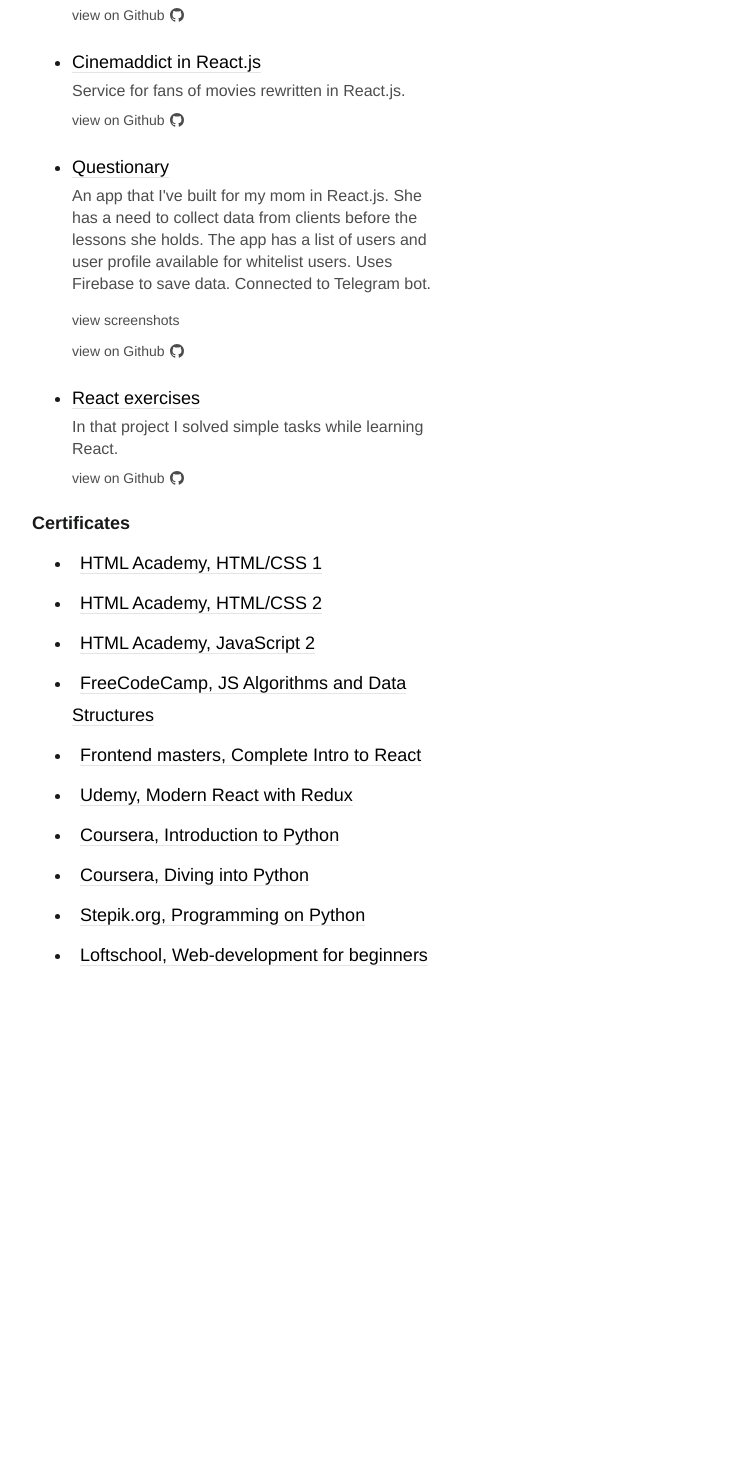
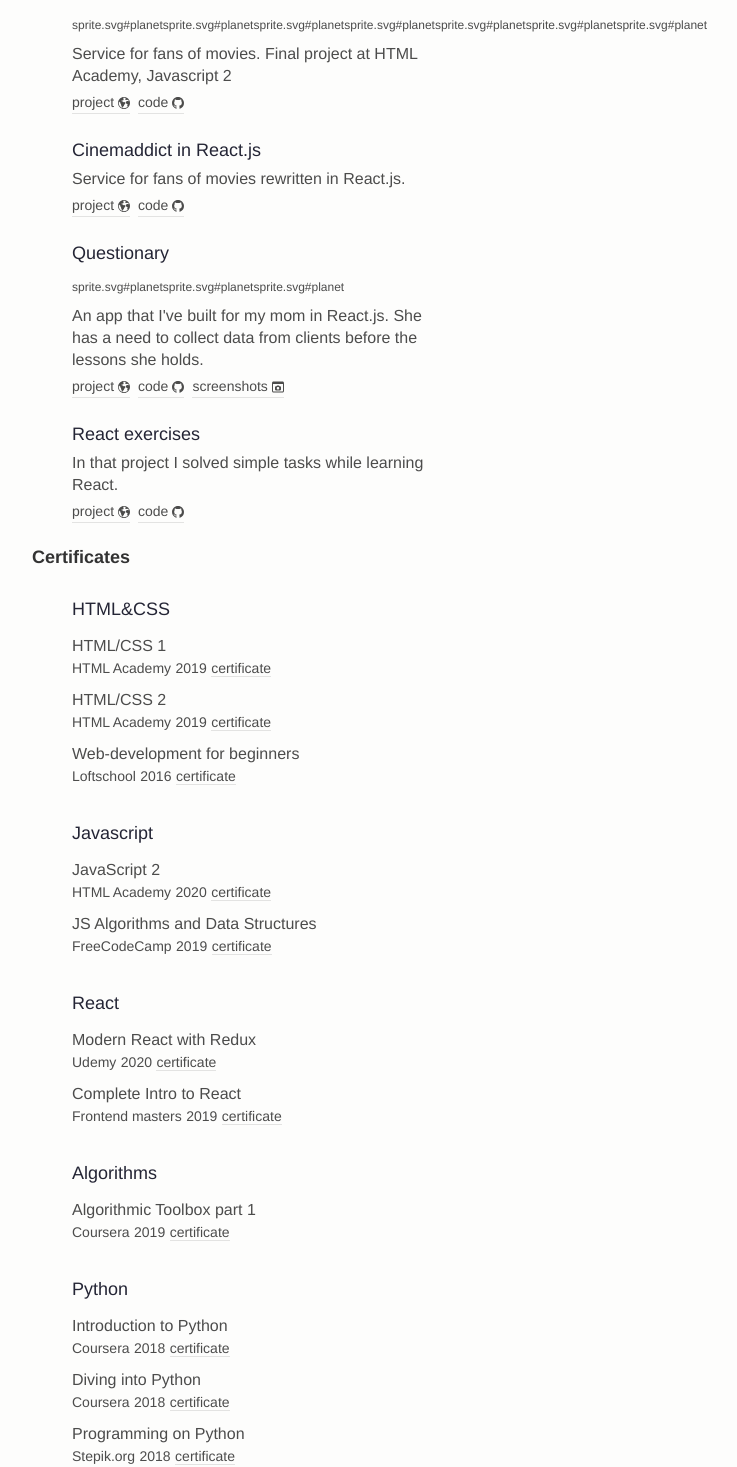
Before and after one commit to kporcelainluv/svelte-resume, a Svelte app: page / in a window 1280 px wide. Shown: the part 1091-2558 px from the top of the page, without its empty margins (408-1145 px from the left). Before the commit the page ends 2112 px from the top, so only its background shows below. Built offline with nearby package versions, Linux system fonts and the light colour scheme.

Commit message:
refactor style

```diff
--- a/src/App.svelte
+++ b/src/App.svelte
@@ -1,18 +1,19 @@
 <script>
   import List from "./List.svelte";
   import Projects from "./Projects.svelte";
+  import Portfolio from "./Portfolio.svelte";
 
-  let avatar = "./static/avatar.jpg";
-  let html1 = "./static/html1.pdf";
-  let html2 = "./static/html2.pdf";
-  let js2 = "./static/JS2.pdf";
-  let coursera1 = "./static/Coursera1.pdf";
-  let coursera2 = "./static/Coursera2.pdf";
-  let stepic = "./static/stepik.pdf";
-  let loftschool = "./static/loftschool.pdf";
-  let freecodecamp =
+  const avatar = "./static/avatar.jpg";
+  const html1 = "./static/html1.pdf";
+  const html2 = "./static/html2.pdf";
+  const js2 = "./static/JS2.pdf";
+  const coursera1 = "./static/Coursera1.pdf";
+  const coursera2 = "./static/Coursera2.pdf";
+  const stepic = "./static/stepik.pdf";
+  const loftschool = "./static/loftschool.pdf";
+  const freecodecamp =
     "https://www.freecodecamp.org/certification/kporcelainluv/javascript-algorithms-and-data-structures";
-
+  const algorithmicToolbox = "./static/algorithmic_toolbox1.pdf";
   const skills = [
     "Responsive HTML/CSS",
     "SASS",
@@ -28,21 +29,85 @@
     { name: "zhukovaksusha@gmail.com", link: "mailto:zhukovaksusha@gmail.com" }
   ];
 
-  const courses = [
-    { name: "HTML Academy, HTML/CSS 1", link: html1 },
-    { name: "HTML Academy, HTML/CSS 2", link: html2 },
-    { name: "HTML Academy, JavaScript 2", link: js2 },
-    {
-      name: "FreeCodeCamp, JS Algorithms and Data Structures",
-      link: freecodecamp
-    },
-    { name: "Frontend masters, Complete Intro to React", link: "" },
-    { name: "Udemy, Modern React with Redux", link: "" },
-    { name: "Coursera, Introduction to Python", link: coursera1 },
-    { name: "Coursera, Diving into Python", link: coursera2 },
-    { name: "Stepik.org, Programming on Python", link: stepic },
-    { name: "Loftschool, Web-development for beginners", link: loftschool }
-  ];
+  const courses = {
+    "HTML&CSS": [
+      {
+        name: "HTML/CSS 1",
+        link: html1,
+        year: "2019",
+        company: "HTML Academy"
+      },
+      {
+        name: "HTML/CSS 2",
+        link: html2,
+        year: "2019",
+        company: "HTML Academy"
+      },
+      {
+        name: "Web-development for beginners",
+        link: loftschool,
+        year: "2016",
+        company: "Loftschool"
+      }
+    ],
+    Javascript: [
+      {
+        name: "JavaScript 2",
+        link: js2,
+        year: "2020",
+        company: "HTML Academy"
+      },
+      {
+        name: "JS Algorithms and Data Structures",
+        link: freecodecamp,
+        year: "2019",
+        company: "FreeCodeCamp"
+      }
+    ],
+    React: [
+      {
+        name: "Modern React with Redux",
+        link: "",
+        year: "2020",
+        company: "Udemy"
+      },
+      {
+        name: "Complete Intro to React",
+        link: "",
+        year: "2019",
+        company: "Frontend masters"
+      }
+    ],
+
+    Algorithms: [
+      {
+        name: "Algorithmic Toolbox part 1",
+        link: algorithmicToolbox,
+        year: "2019",
+        company: "Coursera"
+      }
+    ],
+    Python: [
+      {
+        name: "Introduction to Python",
+        link: coursera1,
+        year: "2018",
+        company: "Coursera"
+      },
+      {
+        name: "Diving into Python",
+        link: coursera2,
+        year: "2018",
+        company: "Coursera"
+      },
+      {
+        name: "Programming on Python",
+        link: stepic,
+        year: "2018",
+        company: "Stepik.org"
+      }
+    ]
+  };
 
   const projects = [
     {
@@ -50,21 +115,32 @@
       link: "https://226838-device.now.sh/",
       github: "https://github.com/kporcelainluv/226838-device",
       desc:
-        "Gadget online store Device. Final project at HTML Academy, HTML/CSS 1"
+        "Gadget online store Device. Final project at HTML Academy, HTML/CSS 1",
+      tags: ["HTML", "CSS", "Pixel-perfect"]
     },
     {
       name: "Sedona",
       link: "https://kporcelainluv.github.io/226838-sedona-17/build/",
       github: "https://github.com/kporcelainluv/226838-sedona-17",
       desc:
-        "Arizona Tourist Campus Site. Final project at HTML Academy, HTML/CSS 2"
+        "Arizona Tourist Campus Site. Final project at HTML Academy, HTML/CSS 2",
+      tags: ["HTML", "BEM", "SASS", "Gulp", "Adaptive Css"]
     },
     {
       name: "Cinemaddict",
       link: "https://226838-cinemaddict-10.now.sh/",
       github: "https://github.com/kporcelainluv/226838-cinemaddict-10",
       desc:
-        "Service for fans of movies.Final project at HTML Academy, Javascript 2"
+        "Service for fans of movies. Final project at HTML Academy, Javascript 2",
+      tags: [
+        "JS",
+        "ES 6",
+        "Webpack",
+        "OOP",
+        "Rest",
+        "Local storage",
+        "Service Workers"
+      ]
     },
     {
       name: "Cinemaddict in React.js",
@@ -77,10 +153,9 @@
       link: "https://zhukovairina.now.sh/",
       github: "https://github.com/kporcelainluv/questionaryProject",
       desc: `An app that I've built for my mom in React.js.
-        She has a need to collect data from clients before the lessons she holds.
-        The app has a list of users and user profile available for whitelist users.
-        Uses Firebase to save data. Connected to Telegram bot.`,
-      screenshots: true
+        She has a need to collect data from clients before the lessons she holds.`,
+      screenshots: true,
+      tags: ["React", "Firebase", "Telegram API"]
     },
     {
       name: "React exercises",
@@ -92,6 +167,11 @@
 </script>
 
 <style>
+  :global(html) {
+    background-color: rgba(242, 242, 230, 0.1);
+    color: #242535;
+    font-family: "Helvetica Neue", sans-serif;
+  }
   container {
     max-width: 900px;
     margin: 0 auto;
@@ -103,7 +183,6 @@
     font-family: "Helvetica Neue", sans-serif;
     font-size: 18px;
     line-height: 32px;
-    color: #181919;
   }
   visually-hidden {
     position: absolute;
@@ -189,7 +268,7 @@
     </block>
     <block>
       <h3>Certificates</h3>
-      <List elements={courses} />
+      <Portfolio {courses} />
     </block>
   </div>
 </container>
--- a/src/List.svelte
+++ b/src/List.svelte
@@ -4,26 +4,22 @@
 
 <style>
   a {
-    color: rgb(0, 0, 0);
-    cursor: pointer;
-    font-family: "Helvetica Neue", sans-serif;
     text-decoration: none;
+    color: #242535;
     border-bottom: 1px solid rgba(0, 0, 0, 0.1);
     margin: 0 0 0 8px;
   }
   a:hover {
-    color: #92d2f9;
-    border-bottom: 1px solid #92d2f9;
+    border-bottom: 1px solid #242535;
   }
   a:focus {
-    color: #92d2f9;
-    border-bottom: 1px solid #92d2f9;
+    border-bottom: 1px solid #242535;
   }
   ul {
     margin-top: 8px;
   }
   li {
-    margin: 0 0 8px 0;
+    margin: 0 0 4px 0;
   }
 </style>
 
--- a/src/Projects.svelte
+++ b/src/Projects.svelte
@@ -1,25 +1,21 @@
 <script>
   export let projects;
+  const sprite = "./static/sprite.svg";
+  import Icon from "./Icon.svelte";
 </script>
 
 <style>
   .link {
-    color: rgb(0, 0, 0);
-    cursor: pointer;
-    font-family: "Helvetica Neue", sans-serif;
+    color: #242535;
+    font-weight: 500;
+    display: inline;
     text-decoration: none;
-    border-bottom: 1px solid rgba(0, 0, 0, 0.1);
+    font-size: 18px;
   }
-  .link:hover {
-    color: #92d2f9;
-    border-bottom: 1px solid #92d2f9;
-  }
-  .link:focus {
-    color: #92d2f9;
-    border-bottom: 1px solid #92d2f9;
-  }
+
   ul {
     margin-top: 8px;
+    list-style-type: none;
   }
   li {
     margin-top: 20px;
@@ -29,75 +25,67 @@
     margin-top: 2px;
     line-height: 22px;
     color: rgba(0, 0, 0, 0.7);
-    margin-bottom: 8px;
+    margin-bottom: 0px;
   }
   .github {
-    display: flex;
+    display: inline-flex;
     align-items: center;
     margin-top: 5px;
     font-size: 14px;
-    border-radius: 25px;
     line-height: 1.5;
     color: rgba(0, 0, 0, 0.7);
+    border-bottom: 1px solid rgba(0, 0, 0, 0.1);
+    margin-right: 8px;
   }
   .github:hover {
-    color: #92d2f9;
+    text-decoration: none;
+    border-bottom: 1px solid #242535;
   }
-  .github:focus {
-    color: #92d2f9;
+
+  .container {
+    display: flex;
   }
-  svg {
-    fill: rgba(0, 0, 0, 0.7);
-    padding-left: 5px;
-    height: 14px;
-    width: 14px;
-    padding-bottom: 2px;
-  }
-  svg:hover {
-    fill: #92d2f9;
-  }
-  .screenshots {
-    font-size: 14px;
+  .tag {
+    font-size: 12px;
     color: rgba(0, 0, 0, 0.7);
-  }
-  .screenshots:hover {
-    color: #92d2f9;
   }
 </style>
 
 <ul>
   {#each projects as project}
     <li>
-      <a target="_blank" class="link" href={project.link}>{project.name}</a>
+      <p class="link">{project.name}</p>
+      {#if project.tags}
+        <div>
+          {#each project.tags as tag}
+            <span class="tag">{`sprite.svg#planet`}</span>
+          {/each}
+        </div>
+      {/if}
+      <p>
+        {@html project.desc}
+      </p>
 
-      <p>{project.desc}</p>
+      <div class="container">
+        <a target="_blank" class="github" href={project.link}>
+          project
+          <Icon type="project" />
+        </a>
 
-      {#if project.screenshots}
-        <a
-          class="screenshots"
-          target="_blank"
-          href={'https://zhukovairina.now.sh/screens'}>
-          view screenshots
+        <a target="_blank" class="github" href={project.github}>
+          code
+          <Icon type="github" />
         </a>
-      {/if}
-      <a target="_blank" class="github" href={project.github}>
-        view on Github
-        <svg version="1.1" viewBox="0 0 16 16">
-          <path
-            fill-rule="evenodd"
-            d="M8 0C3.58 0 0 3.58 0 8c0 3.54 2.29 6.53 5.47
-            7.59.4.07.55-.17.55-.38
-            0-.19-.01-.82-.01-1.49-2.01.37-2.53-.49-2.69-.94-.09-.23-.48-.94-.82-1.13-.28-.15-.68-.52-.01-.53.63-.01
-            1.08.58 1.23.82.72 1.21 1.87.87
-            2.33.66.07-.52.28-.87.51-1.07-1.78-.2-3.64-.89-3.64-3.95
-            0-.87.31-1.59.82-2.15-.08-.2-.36-1.02.08-2.12 0 0 .67-.21
-            2.2.82.64-.18 1.32-.27 2-.27.68 0 1.36.09 2 .27 1.53-1.04 2.2-.82
-            2.2-.82.44 1.1.16 1.92.08 2.12.51.56.82 1.27.82 2.15 0 3.07-1.87
-            3.75-3.65 3.95.29.25.54.73.54 1.48 0 1.07-.01 1.93-.01 2.2 0
-            .21.15.46.55.38A8.013 8.013 0 0 0 16 8c0-4.42-3.58-8-8-8z" />
-        </svg>
-      </a>
-
+        {#if project.screenshots}
+          <a
+            class="github"
+            target="_blank"
+            href={'https://zhukovairina.now.sh/screens'}>
+            screenshots
+            <Icon type="screenshots" />
+          </a>
+        {/if}
+      </div>
     </li>
   {/each}
 </ul>
```
Also changed, not shown: 1 other file (tests, documents, lock files or other folders).
